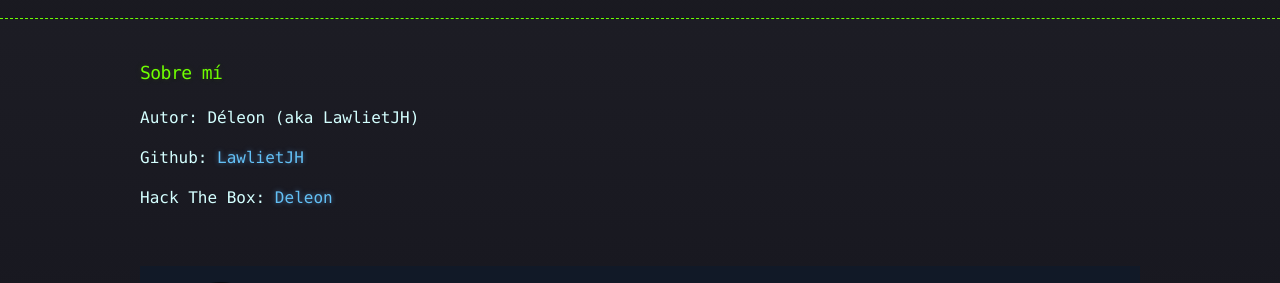
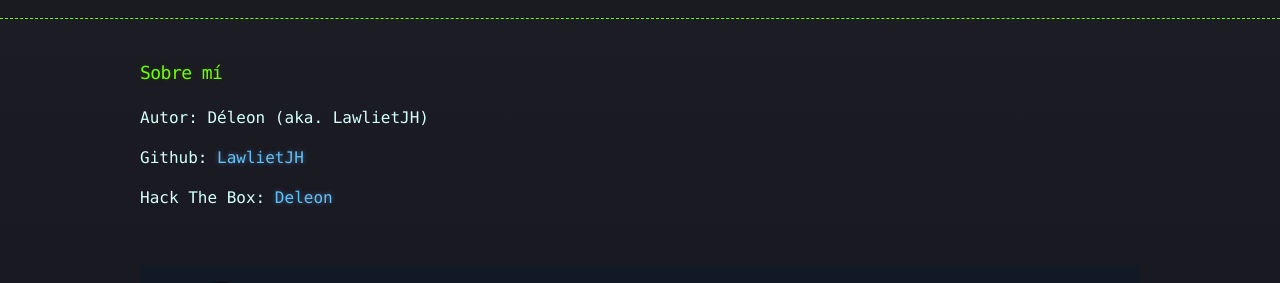
Before and after one commit to LawlietJH/lawlietjh.github.io, a Jekyll site: the page built from about.md, in a window 1280 px wide. Shown: the part 153-436 px from the top of the page. Built offline with Jekyll 4.4.1, drawn with Linux system fonts in a browser that asks for light colours.

```diff
--- a/about.md
+++ b/about.md
@@ -6,7 +6,7 @@ title: About
 
 ### Sobre mí
 
-Autor: Déleon (aka LawlietJH)
+Autor: Déleon (aka. LawlietJH)
 
 Github: [LawlietJH](https://github.com/LawlietJH){:target="_blank"}
 
```
